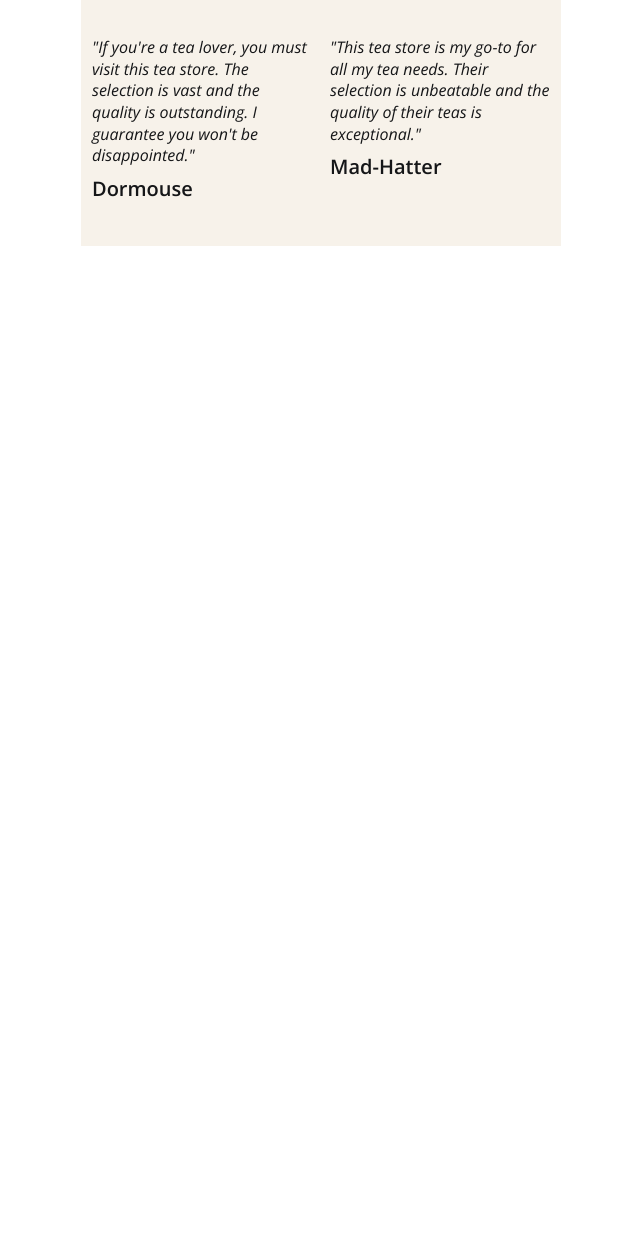
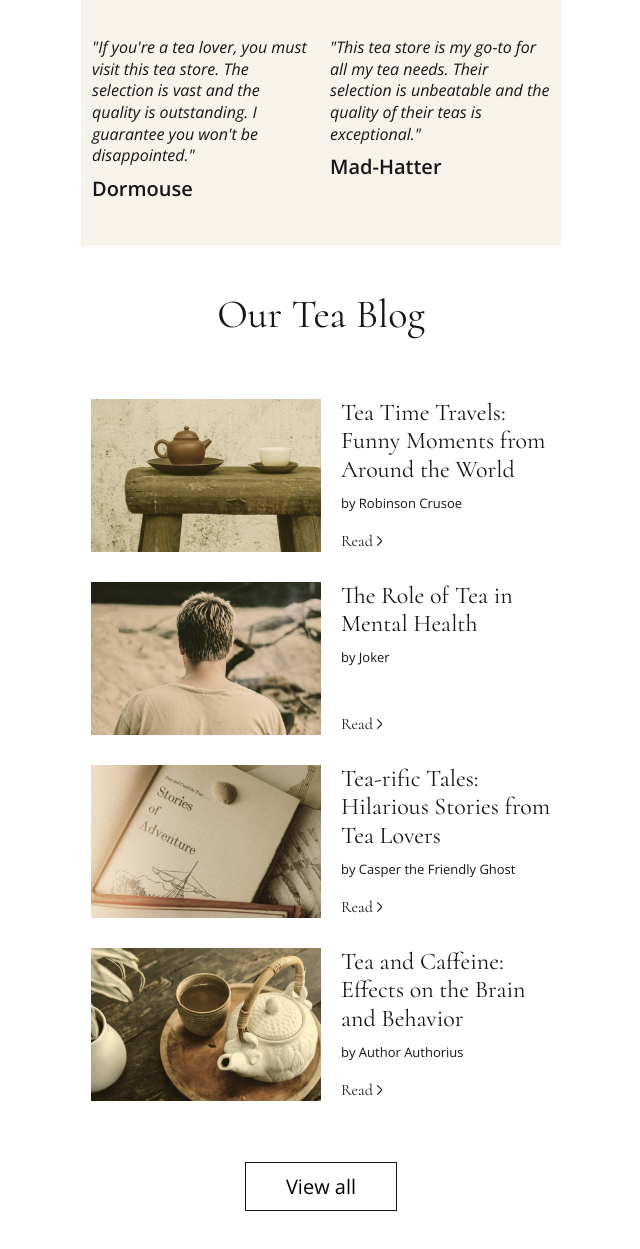
Before and after one commit to alman63/layout-figma, a plain HTML site: page index.html in a window 1280 px wide. Shown: the part 1698-2947 px from the top of the page, without its empty margins (319-959 px from the left). Before the commit the page ends 1944 px from the top, so only its background shows below. Drawn offline with nearby package versions, Linux system fonts and the light colour scheme.

Commit message:
feat: add style for section blog

```diff
--- a/css/style.css
+++ b/css/style.css
@@ -153,3 +153,58 @@ body {
 }
 
 /* end clients section */
+
+/* blog section */
+.blog {
+  background-color: #ffffff;
+  color: #151618;
+}
+.blog__h2 {
+  text-align: center;
+  font-weight: 400;
+  font-size: 2.5rem;
+  padding-top: 44px;
+  padding-bottom: 61px;
+}
+.blog__wrap-item {
+  display: flex;
+  flex-direction: column;
+  gap: 30px;
+}
+.blog__item {
+  display: flex;
+}
+.blog__item-descrition {
+  position: relative;
+  padding-left: 20px;
+}
+.blog__h3 {
+  font-weight: 400;
+  font-size: 1.5rem;
+}
+.blog__p {
+  font-family: "Open Sans", serif;
+  font-weight: 300;
+  font-size: 0.8125rem;
+  padding-top: 11px;
+}
+.blog__a {
+  position: absolute;
+  cursor: pointer;
+  left: 20px;
+  bottom: 0;
+  text-decoration: none;
+  color: #151618;
+}
+
+.blog__btn {
+  font-family: "Open Sans", serif;
+  font-weight: 300;
+  font-size: 1.25rem;
+  background-color: #ffffff;
+  padding: 10px 40px 10px 40px;
+  border: #151618 solid 1px;
+  display: block;
+  margin: 61px auto;
+}
+/* end blog section */
--- a/index.html
+++ b/index.html
@@ -176,7 +176,98 @@
           </article>
         </div>
       </section>
-      <section class="blog"></section>
+      <section class="section blog">
+        <h2 class="blog__h2">Our Tea Blog</h2>
+        <div class="blog__wrap-item">
+          <div class="blog__item">
+            <img
+              src="./img/blog/item1.png"
+              alt="Картинка с чаем"
+              class="blog__img"
+              width="230px"
+              height="153px"
+            />
+            <div class="blog__item-descrition">
+              <h3 class="blog__h3">
+                Tea Time Travels: Funny Moments from Around the World
+              </h3>
+              <p class="blog__p">by Robinson Crusoe</p>
+              <a href="#" class="blog__a"
+                >Read
+                <img
+                  src="./img/blog/icon_a.svg"
+                  alt="Стрелка"
+                  class="blog__img-a"
+              /></a>
+            </div>
+          </div>
+          <div class="blog__item">
+            <img
+              src="./img/blog/item2.png"
+              alt="Человек"
+              class="blog__img"
+              width="230px"
+              height="153px"
+            />
+            <div class="blog__item-descrition">
+              <h3 class="blog__h3">The Role of Tea in Mental Health</h3>
+              <p class="blog__p">by Joker</p>
+              <a href="#" class="blog__a"
+                >Read
+                <img
+                  src="./img/blog/icon_a.svg"
+                  alt="Стрелка"
+                  class="blog__img-a"
+              /></a>
+            </div>
+          </div>
+          <div class="blog__item">
+            <img
+              src="./img/blog/item3.png"
+              alt="Книга"
+              class="blog__img"
+              width="230px"
+              height="153px"
+            />
+            <div class="blog__item-descrition">
+              <h3 class="blog__h3">
+                Tea-rific Tales: Hilarious Stories from Tea Lovers
+              </h3>
+              <p class="blog__p">by Casper the Friendly Ghost</p>
+              <a href="#" class="blog__a"
+                >Read
+                <img
+                  src="./img/blog/icon_a.svg"
+                  alt="Стрелка"
+                  class="blog__img-a"
+              /></a>
+            </div>
+          </div>
+          <div class="blog__item">
+            <img
+              src="./img/blog/item4.png"
+              alt="Чай"
+              class="blog__img"
+              width="230px"
+              height="153px"
+            />
+            <div class="blog__item-descrition">
+              <h3 class="blog__h3">
+                Tea and Caffeine: Effects on the Brain and Behavior
+              </h3>
+              <p class="blog__p">by Author Authorius</p>
+              <a href="#" class="blog__a"
+                >Read
+                <img
+                  src="./img/blog/icon_a.svg"
+                  alt="Стрелка"
+                  class="blog__img-a"
+              /></a>
+            </div>
+          </div>
+        </div>
+        <button class="blog__btn">View all</button>
+      </section>
       <section class="form"></section>
       <section class="advantages"></section>
     </main>
```
Also changed, not shown: img/blog/icon_a.svg (added), img/blog/item1.png (added), img/blog/item2.png (added), img/blog/item3.png (added), img/blog/item4.png (added).
